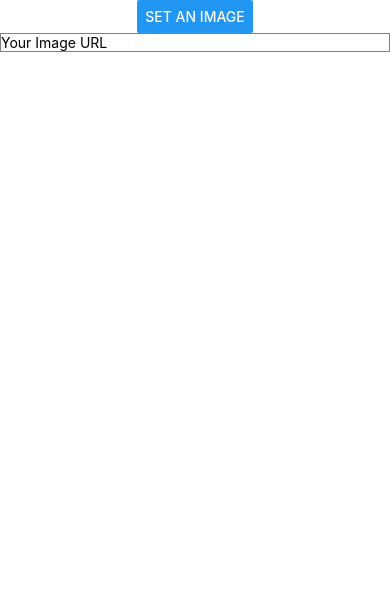
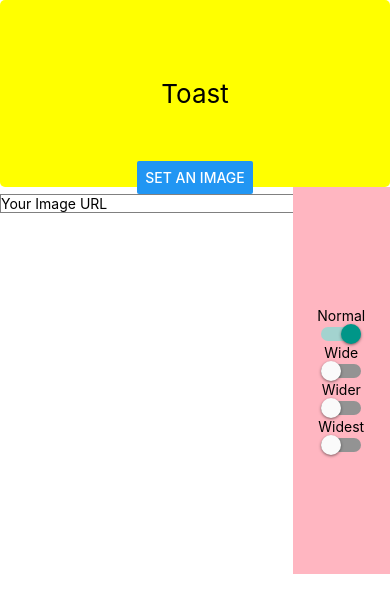
Before and after one commit to Jeanos/Exam1bTeam2, a React Native app: screen / in a window 390 px wide. Shown: the top 612 px of the page. Built offline with nearby package versions, Linux system fonts and the light colour scheme.

Commit message:
This is so complete we nailed it

```diff
--- a/comps/main.js
+++ b/comps/main.js
@@ -1,11 +1,15 @@
 import React from 'react';
 import {View, Text} from 'react-native';
-import Left from './Left'
+import Toast from './toast';
+import Left from './Left';
+import Right from './right';
 
 function Main(){
     return(
         <View>
+          <Toast />
           <Left/>
+          <Right />
         </View>
     );
 }
--- a/styles/toastStyles.js
+++ b/styles/toastStyles.js
@@ -9,6 +9,7 @@ var styles = StyleSheet.create({
         textAlign: "center",
     },
     toastView:{
+
         bottom: 0
     }
 })
```
